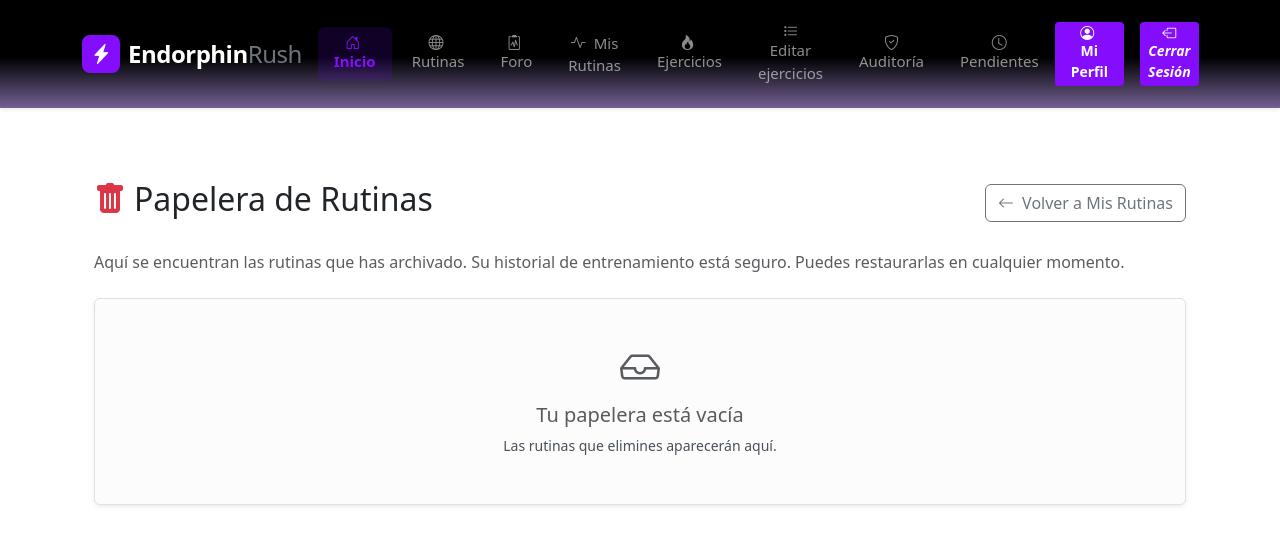
After one commit to Alex5625/Endorphin-Rush, a Django app: page /exercise_plans/papelera/ in a window 1280 px wide. The commit adds this page. Shown: the top 545 px of the page. Run offline with Django 5.2, Linux system fonts and the light colour scheme; the visitor is signed in with stand-in values (Sample User, id 1); data that the repository does not hold is empty; some libraries are stand-ins or nearby versions.

Commit message:
Se realiza la correción al eliminar la rutina y se añade una papelera - Se corrige la eliminación de las rutinas por una llaves foraneas que estaban en modo RESTRICT - Las rutinas ahora tienen un soft-delete solo ocultandola de la vista. - Se crea la papelera de rutinas, en donde se albergan las rutinas eliminadas de "mis rutinas" - Se añade el boton de restaurar rutina cuando uno accede a las rutinas eliminadas.

```diff
--- a/src/core/models.py
+++ b/src/core/models.py
@@ -38,7 +38,7 @@ class SesionEntrenamiento(models.Model):
     fecha_fin = models.DateTimeField(null=True, blank=True)
 
     def __str__(self):
-        return f"{self.usuario.username} - {self.rutina.nombre} - {self.fecha_inicio.strftime('%d/%m %H:%M')}"
+        return f"{self.usuario.username} - {self.rutina.nombre_rutina} - {self.fecha_inicio.strftime('%d/%m %H:%M')}"
 
     @property
     def esta_activa(self):
--- a/src/exercise_plans/models.py
+++ b/src/exercise_plans/models.py
@@ -63,6 +63,8 @@ class Rutina(models.Model):
         verbose_name="Hora del Pop-up"
     )
 
+    activa = models.BooleanField(default=True)
+
     class Meta:
         verbose_name = "Rutina"
         verbose_name_plural = "Rutinas"
--- /dev/null
+++ b/src/exercise_plans/templates/exercise_plans/papelera_rutinas.html
@@ -0,0 +1,48 @@
+{% extends 'base.html' %}
+{% load static %}
+
+{% block content %}
+<div class="container mt-5">
+    <div class="d-flex justify-content-between align-items-center mb-4">
+        <h2><i class="bi bi-trash-fill text-danger me-2"></i>Papelera de Rutinas</h2>
+        <a href="{% url 'exercise_plans:mis_rutinas' %}" class="btn btn-outline-secondary">
+            <i class="bi bi-arrow-left me-1"></i> Volver a Mis Rutinas
+        </a>
+    </div>
+
+    <p class="text-muted mb-4">Aquí se encuentran las rutinas que has archivado. Su historial de entrenamiento está seguro. Puedes restaurarlas en cualquier momento.</p>
+
+    {% if rutinas %}
+        <div class="row row-cols-1 row-cols-md-2 row-cols-lg-3 g-4">
+            {% for rutina in rutinas %}
+                <div class="col">
+                    <div class="card h-100 shadow-sm border-0 bg-light">
+                        <div class="card-body opacity-75">
+                            <h5 class="card-title fw-bold text-secondary text-decoration-line-through">
+                                {{ rutina.nombre_rutina }}
+                            </h5>
+                            <p class="card-text small text-muted">
+                                {{ rutina.descripcion_rutina|truncatechars:80|default:"Sin descripción" }}
+                            </p>
+                        </div>
+                        <div class="card-footer bg-white border-top-0 pt-0 pb-3 text-center">
+                            <form method="POST" action="{% url 'exercise_plans:restaurar_rutina' rutina.id %}">
+                                {% csrf_token %}
+                                <button type="submit" class="btn btn-success btn-sm w-100 shadow-sm transition-hover">
+                                    <i class="bi bi-arrow-counterclockwise me-1"></i> Restaurar Rutina
+                                </button>
+                            </form>
+                        </div>
+                    </div>
+                </div>
+            {% endfor %}
+        </div>
+    {% else %}
+        <div class="alert alert-light border shadow-sm text-center py-5" role="alert">
+            <i class="bi bi-inbox fs-1 text-muted d-block mb-3"></i>
+            <h5 class="text-muted">Tu papelera está vacía</h5>
+            <p class="mb-0 small">Las rutinas que elimines aparecerán aquí.</p>
+        </div>
+    {% endif %}
+</div>
+{% endblock %}
--- a/src/exercise_plans/urls.py
+++ b/src/exercise_plans/urls.py
@@ -22,6 +22,11 @@ urlpatterns = [
     # ❌ Eliminar Rutina
     path('eliminar/<int:pk>/', views.eliminar_rutina, name='eliminar_rutina'),
 
+    # 🗑️ Papelera de Rutinas
+    path('papelera/', views.papelera_rutinas, name='papelera_rutinas'),
+    # 🗑️ Restaurar Rutina desde Papelera
+    path('rutina/<int:pk>/restaurar/', views.restaurar_rutina, name='restaurar_rutina'),
+
     # ⏰ Eliminar recordatorios
     path('rutina/<int:rutina_id>/eliminar-recordatorios/', views.eliminar_recordatorios_ajax, name='eliminar_recordatorios_ajax'),
 ]
--- a/src/exercise_plans/views.py
+++ b/src/exercise_plans/views.py
@@ -3,6 +3,9 @@ from django.contrib.auth.decorators import login_required
 from django.db.models import Q
 from django.contrib import messages
 from django.http import JsonResponse
+from django.db.models import RestrictedError
+from django.utils.safestring import mark_safe
+from django.urls import reverse
 from django.views.decorators.http import require_POST
 from .forms import RutinaForm, RutinaEjercicioFormSet
 from .models import Rutina
@@ -27,7 +30,7 @@ def gestion_rutinas_view(request):
 @login_required
 def mis_rutinas(request):
     # Panel privado/personal del usuario (Aquí ve todas las suyas: públicas y privadas)
-    rutinas_propias = Rutina.objects.filter(autor=request.user)
+    rutinas_propias = Rutina.objects.filter(autor=request.user, activa=True)
     return render(request, 'exercise_plans/gestion_rutinas.html', {'rutinas': rutinas_propias, 'action': 'personal'})
 
 @login_required
@@ -157,18 +160,47 @@ def guardar_rutina(request, rutina_id):
 
 @login_required
 def eliminar_rutina(request, pk):
-    rutina = get_object_or_404(Rutina, pk=pk)
+    rutina = get_object_or_404(Rutina, pk=pk, autor=request.user)
 
-    # Control de seguridad: Impedir que un usuario elimine rutinas ajenas por URL directa
-    if rutina.autor != request.user:
-        messages.error(request, "No tienes permisos para eliminar esta rutina.")
-        return redirect('exercise_plans:lista_rutinas')
+    # En lugar de destruir (rutina.delete()), simplemente "apagamos" la rutina
+    rutina.activa = False
 
-    titulo = rutina.nombre_rutina
-    rutina.delete()
+    # Opcional pero recomendado: Quitarla de la agenda semanal si estaba programada
+    rutina.lunes = False
+    rutina.martes = False
+    rutina.miercoles = False
+    rutina.jueves = False
+    rutina.viernes = False
+    rutina.sabado = False
+    rutina.domingo = False
 
-    messages.success(request, f"La rutina '{titulo}' ha sido eliminada exitosamente.")
-    return redirect('exercise_plans:lista_rutinas')
+    rutina.save()
+
+    messages.success(request, f"La rutina '{rutina.nombre_rutina}' fue archivada. Tu historial de pesos se mantiene intacto.")
+    return redirect('exercise_plans:mis_rutinas')
+
+@login_required
+def papelera_rutinas(request):
+    # Filtramos solo las rutinas inactivas del usuario
+    rutinas_archivadas = Rutina.objects.filter(autor=request.user, activa=False).order_by('-id')
+
+    context = {
+        'rutinas': rutinas_archivadas,
+        'titulo': 'Papelera de Rutinas'
+    }
+    return render(request, 'exercise_plans/papelera_rutinas.html', context)
+
+@login_required
+@require_POST
+def restaurar_rutina(request, pk):
+    rutina = get_object_or_404(Rutina, pk=pk, autor=request.user)
+
+    # Volvemos a encender el interruptor
+    rutina.activa = True
+    rutina.save()
+
+    messages.success(request, f"¡La rutina '{rutina.nombre_rutina}' ha sido restaurada con éxito! Ya puedes verla en tu listado principal.")
+    return redirect('exercise_plans:papelera_rutinas')
 
 @require_POST
 def eliminar_recordatorios_ajax(request, rutina_id):
```
Also changed, not shown: src/exercise_plans/templates/exercise_plans/gestion_rutinas.html (+12 -3 lines), src/core/static/core/css/styles.css (line endings or trailing spaces), src/core/static/core/js/calendario_historial.js (line endings or trailing spaces), src/core/templates/core/historial.html (line endings or trailing spaces), src/exercise_plans/migrations/0007_rutina_activa.py (added), src/forum/views.py (line endings or trailing spaces).
